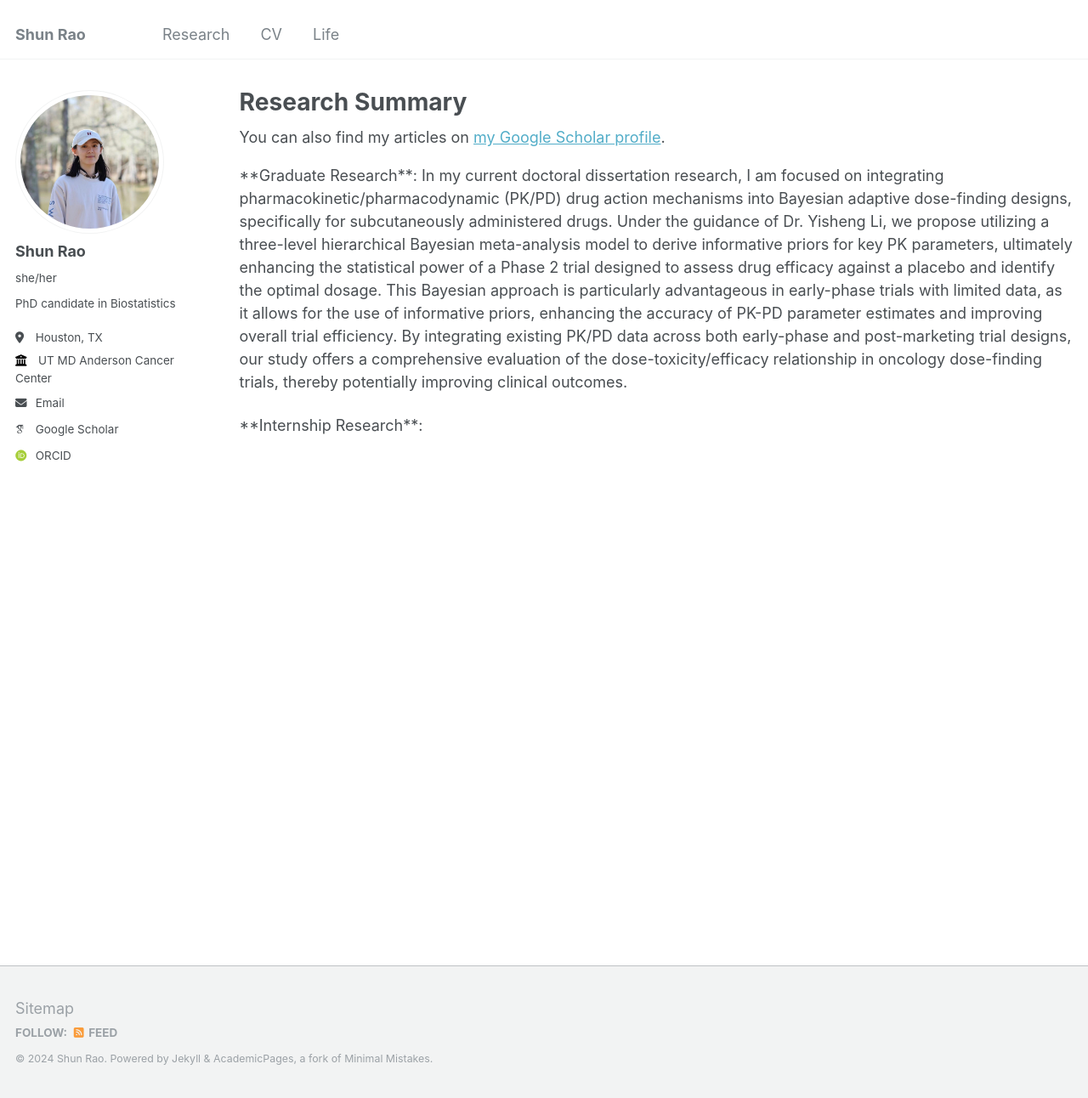
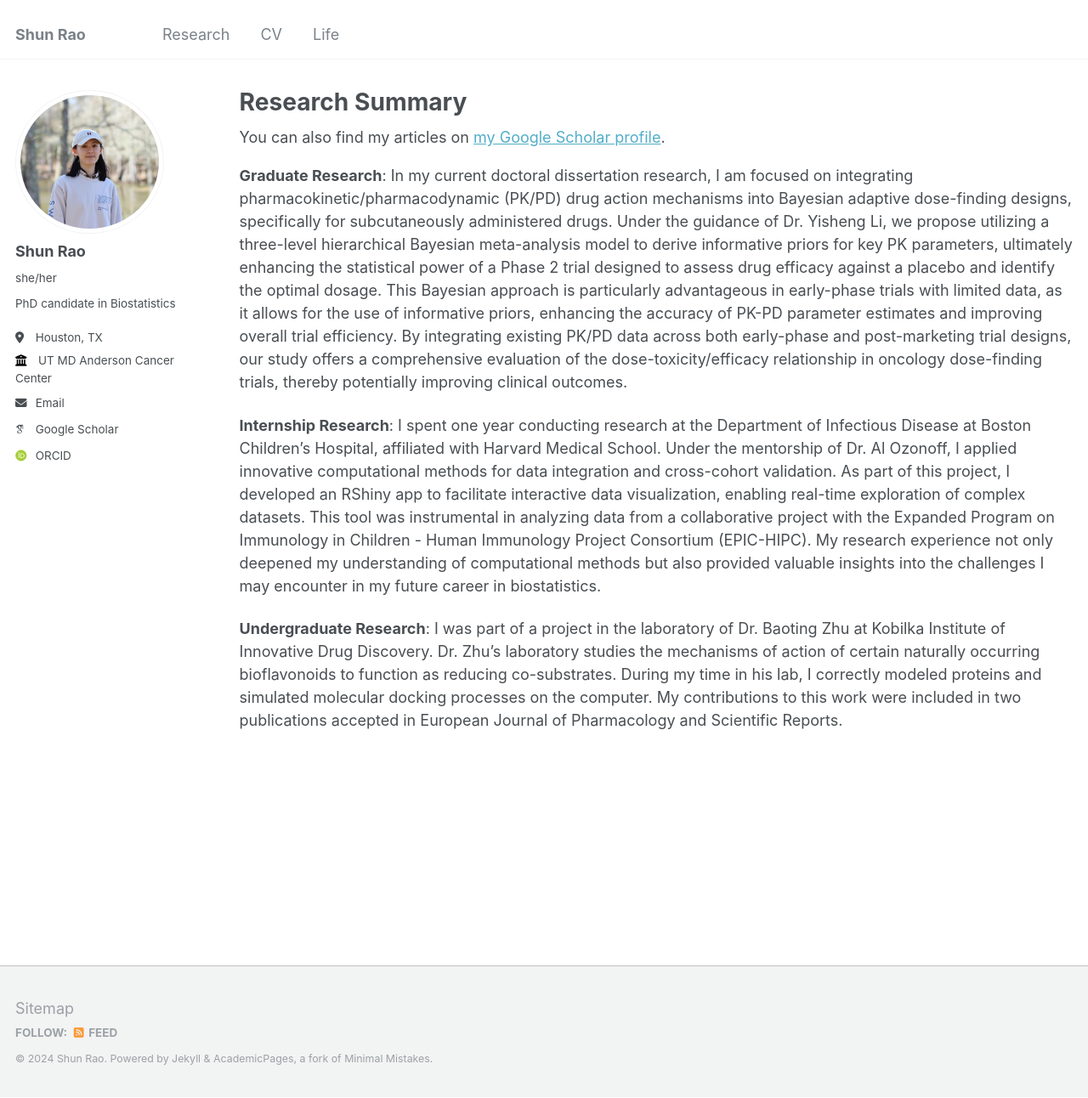
Before and after one commit to ShunRao8/shunrao8.github.io, a Jekyll site: the page built from _pages/research.html, in a window 1280 px wide and 1292 px high. Shown: the whole window at 85% size. Built offline with Jekyll 4.4.1, drawn with Linux system fonts in a browser that asks for light colours; some web fonts are replaced.

Commit message:
Update research.html

```diff
--- a/_pages/research.html
+++ b/_pages/research.html
@@ -11,5 +11,6 @@ author_profile: true
 
 {% include base_path %}
 
-<p>**Graduate Research**: In my current doctoral dissertation research, I am focused on integrating pharmacokinetic/pharmacodynamic (PK/PD) drug action mechanisms into Bayesian adaptive dose-finding designs, specifically for subcutaneously administered drugs. Under the guidance of Dr. Yisheng Li, we propose utilizing a three-level hierarchical Bayesian meta-analysis model to derive informative priors for key PK parameters, ultimately enhancing the statistical power of a Phase 2 trial designed to assess drug efficacy against a placebo and identify the optimal dosage. This Bayesian approach is particularly advantageous in early-phase trials with limited data, as it allows for the use of informative priors, enhancing the accuracy of PK-PD parameter estimates and improving overall trial efficiency. By integrating existing PK/PD data across both early-phase and post-marketing trial designs, our study offers a comprehensive evaluation of the dose-toxicity/efficacy relationship in oncology dose-finding trials, thereby potentially improving clinical outcomes.</p>
-<p>**Internship Research**:</p>
+<p><b>Graduate Research</b>: In my current doctoral dissertation research, I am focused on integrating pharmacokinetic/pharmacodynamic (PK/PD) drug action mechanisms into Bayesian adaptive dose-finding designs, specifically for subcutaneously administered drugs. Under the guidance of Dr. Yisheng Li, we propose utilizing a three-level hierarchical Bayesian meta-analysis model to derive informative priors for key PK parameters, ultimately enhancing the statistical power of a Phase 2 trial designed to assess drug efficacy against a placebo and identify the optimal dosage. This Bayesian approach is particularly advantageous in early-phase trials with limited data, as it allows for the use of informative priors, enhancing the accuracy of PK-PD parameter estimates and improving overall trial efficiency. By integrating existing PK/PD data across both early-phase and post-marketing trial designs, our study offers a comprehensive evaluation of the dose-toxicity/efficacy relationship in oncology dose-finding trials, thereby potentially improving clinical outcomes.</p>
+<p><b>Internship Research</b>: I spent one year conducting research at the Department of Infectious Disease at Boston Children’s Hospital, affiliated with Harvard Medical School. Under the mentorship of Dr. Al Ozonoff, I applied innovative computational methods for data integration and cross-cohort validation. As part of this project, I developed an RShiny app to facilitate interactive data visualization, enabling real-time exploration of complex datasets. This tool was instrumental in analyzing data from a collaborative project with the Expanded Program on Immunology in Children - Human Immunology Project Consortium (EPIC-HIPC). My research experience not only deepened my understanding of computational methods but also provided valuable insights into the challenges I may encounter in my future career in biostatistics.</p>
+<p><b>Undergraduate Research</b>: I was part of a project in the laboratory of Dr. Baoting Zhu at Kobilka Institute of Innovative Drug Discovery. Dr. Zhu’s laboratory studies the mechanisms of action of certain naturally occurring bioflavonoids to function as reducing co-substrates. During my time in his lab, I correctly modeled proteins and simulated molecular docking processes on the computer. My contributions to this work were included in two publications accepted in European Journal of Pharmacology and Scientific Reports.</p>
```
